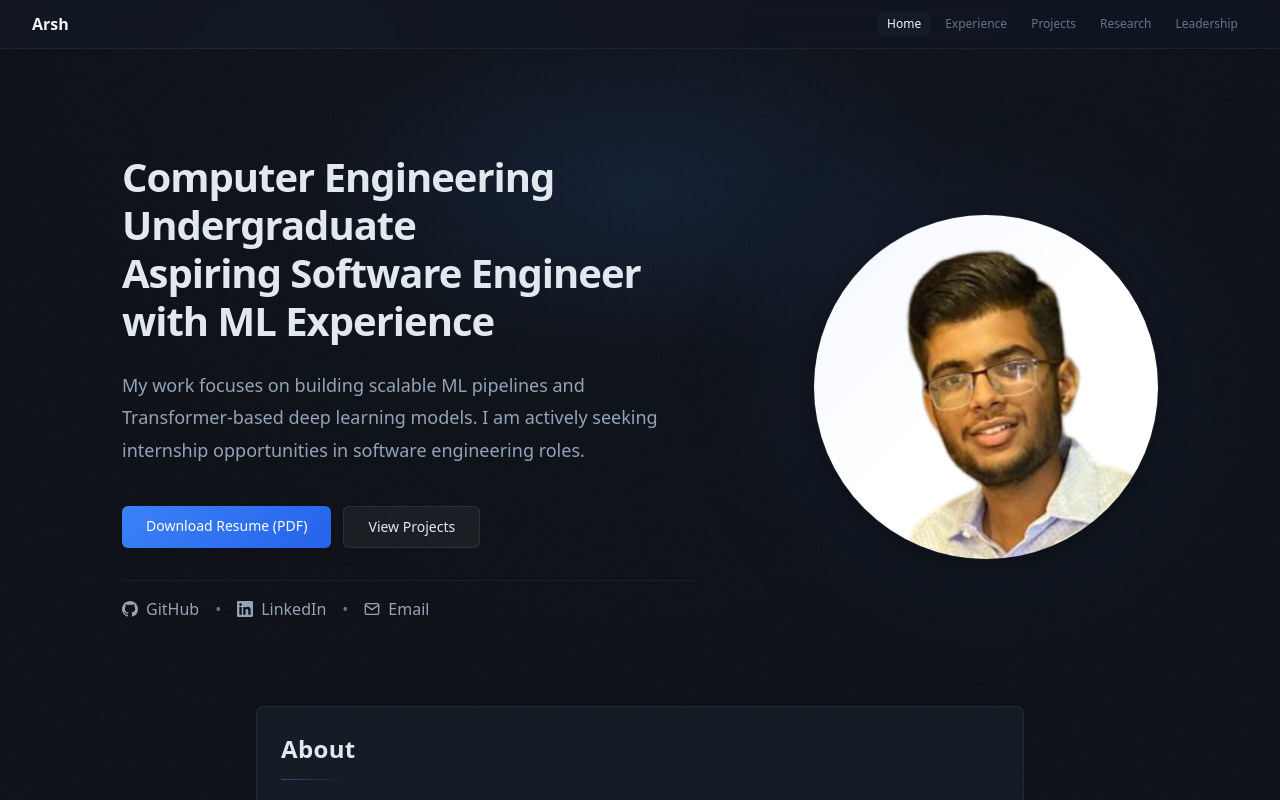
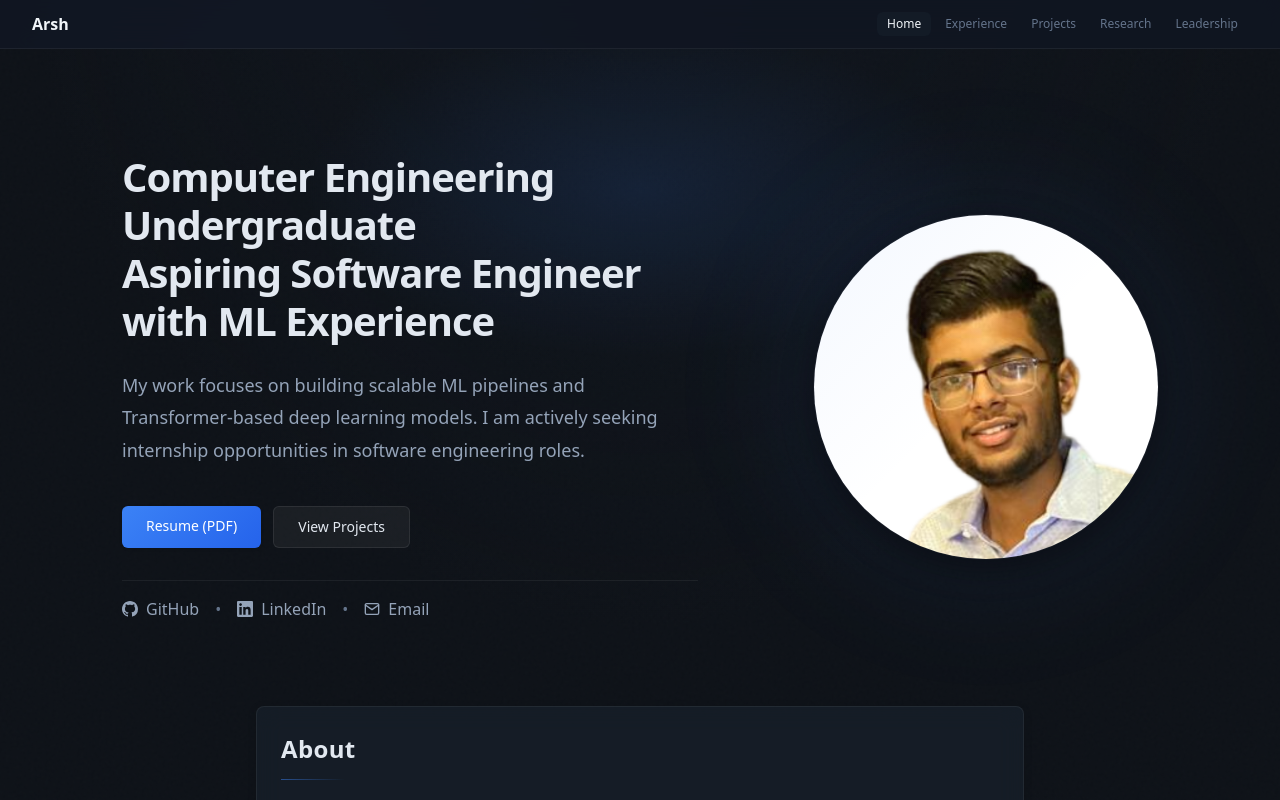
Before and after one commit to Arshgarg2005/Protfolio-wesite, a React (Vite) app: page / in a window 1280 px wide. Shown: the top 800 px of the page. Built offline with nearby package versions, Linux system fonts and the light colour scheme.

Commit message:
Updated resume

```diff
--- a/src/pages/Home.jsx
+++ b/src/pages/Home.jsx
@@ -103,8 +103,9 @@ const Home = () => {
                 style={{ gap: 'var(--space-3)', marginBottom: 'var(--space-8)' }}
               >
                 <a
-                  href="https://drive.google.com/drive/u/1/folders/1TKTd-VkdR1Ug60374SrqBcZf_M0EFkjC"
-                  Resume
+                  href="https://drive.google.com/file/d/198x1gGHl7ydokUKvnoY1WoPoid9JGYU6/view?usp=sharing"
+                  target="_blank"
+                  rel="noopener noreferrer"
                   className="px-6 py-2.5 rounded-md font-medium text-sm transition-all"
                   style={{
                     background: 'linear-gradient(135deg, #3b82f6 0%, #2563eb 100%)',
@@ -120,7 +121,7 @@ const Home = () => {
                     e.currentTarget.style.transform = 'translateY(0)';
                   }}
                 >
-                  Download Resume (PDF)
+                  Resume (PDF)
                 </a>
                 <Link
                   to="/projects"
```
